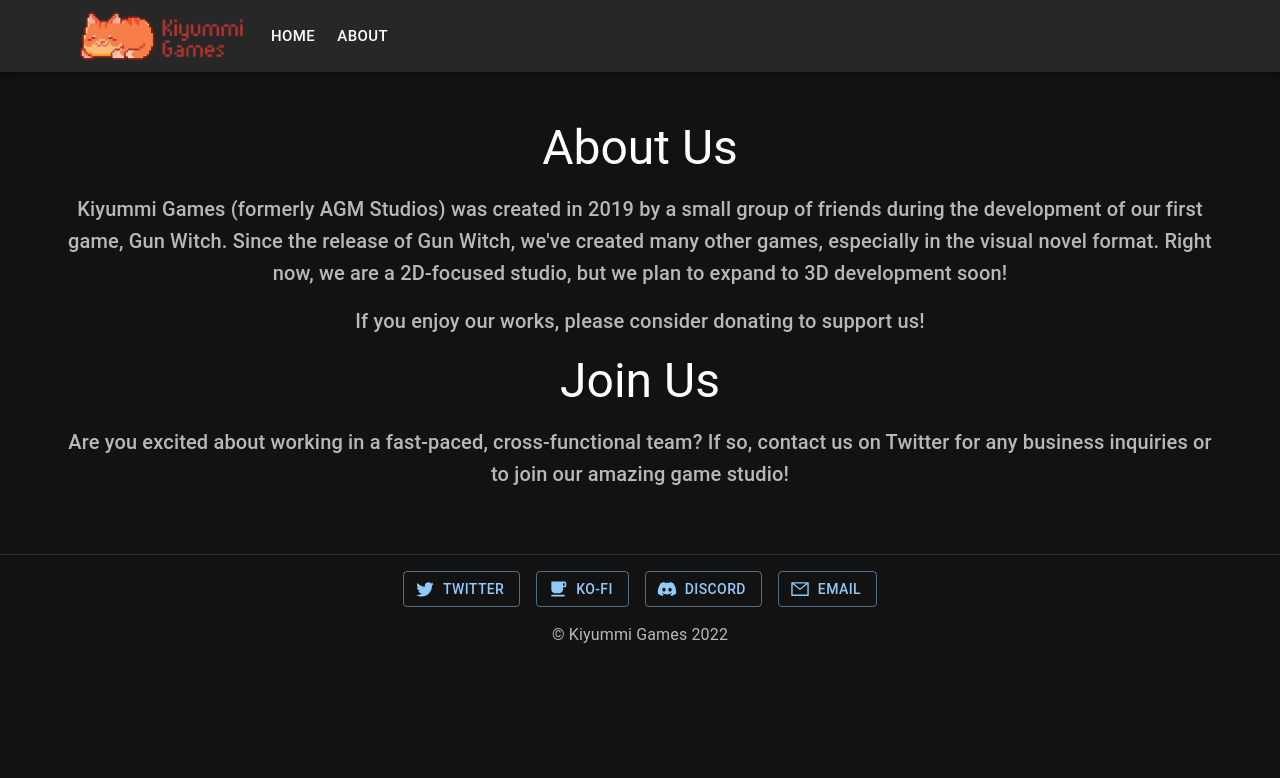
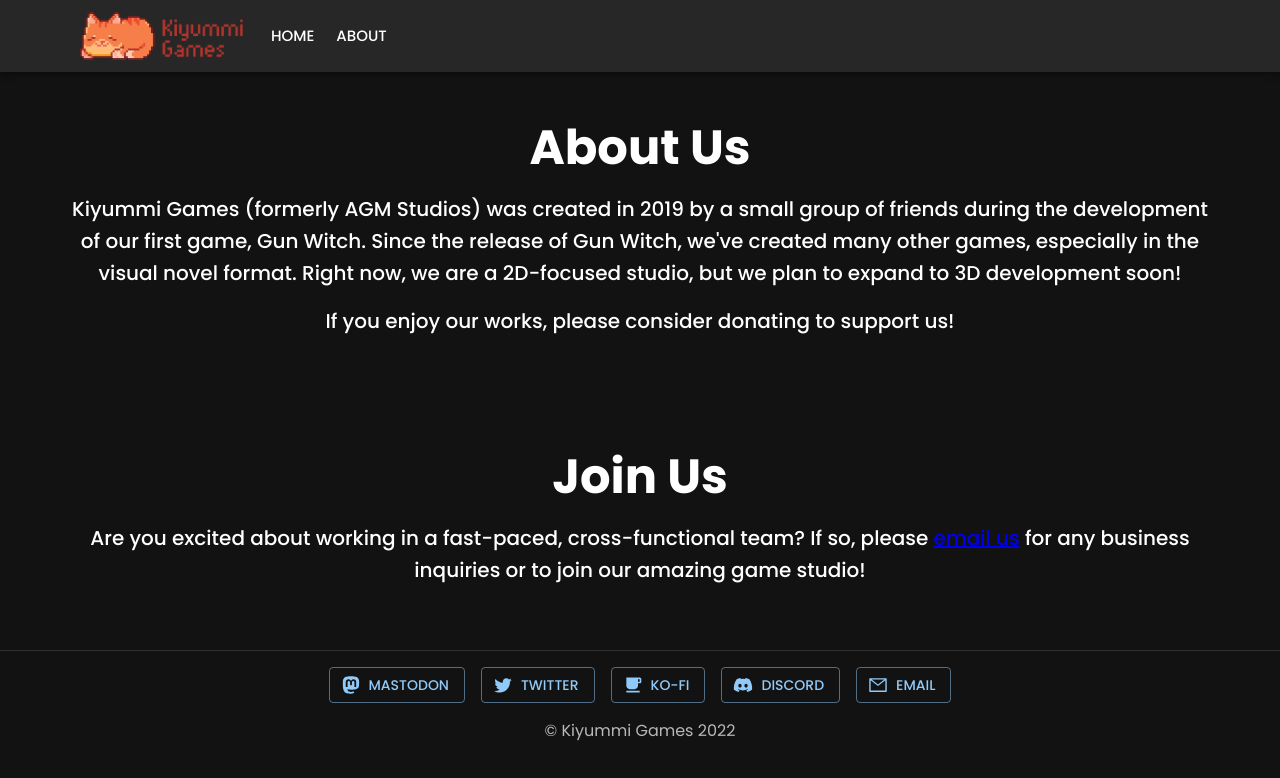
Before and after one commit to berrybus/kiyummi-website-old, a React (Create React App) app: page /about in a window 1280 px wide. Shown: the top 778 px of the page. Built offline with nearby package versions, Linux system fonts and the light colour scheme.

Commit message:
Remove twitter

```diff
--- a/src/About.js
+++ b/src/About.js
@@ -1,34 +1,52 @@
-import * as React from 'react';
-import Container from '@mui/material/Container';
-import Typography from '@mui/material/Typography';
+import * as React from "react";
+import Box from "@mui/material/Box";
+import Container from "@mui/material/Container";
+import Typography from "@mui/material/Typography";
 
 function About() {
   return (
     <main>
       <Container maxWidth="lg" sx={{ pt: 6 }}>
-                <Typography component="h1"
+        <Typography
+          component="h1"
+          fontWeight="bold"
           variant="h3"
           align="center"
           gutterBottom
-                >About Us</Typography>
-                <Typography variant="h6" align="center" color="text.secondary" paragraph gutterBottom >
-                    Kiyummi Games (formerly AGM Studios) was created in 2019 by a small group of friends during the development of our first game, Gun Witch. Since the release of Gun Witch, we've created many other games, especially in the visual novel format. Right now, we are a 2D-focused studio, but we plan to expand to 3D development soon!
+        >
+          About Us
+        </Typography>
+        <Typography variant="h6" align="center" paragraph gutterBottom>
+          Kiyummi Games (formerly AGM Studios) was created in 2019 by a small
+          group of friends during the development of our first game, Gun Witch.
+          Since the release of Gun Witch, we've created many other games,
+          especially in the visual novel format. Right now, we are a 2D-focused
+          studio, but we plan to expand to 3D development soon!
         </Typography>
 
-                <Typography variant="h6" align="center" color="text.secondary" paragraph gutterBottom >
+        <Typography variant="h6" align="center" paragraph gutterBottom>
           If you enjoy our works, please consider donating to support us!
         </Typography>
 
-                <Typography component="h1"
+        <Box sx={{ pt: 12 }}></Box>
+        <Typography
+          component="h1"
+          fontWeight="bold"
           variant="h3"
           align="center"
           gutterBottom
-                >Join Us</Typography>
-                <Typography variant="h6" align="center" color="text.secondary" paragraph gutterBottom >
-                    Are you excited about working in a fast-paced, cross-functional team? If so, contact us on Twitter for any business inquiries or to join our amazing game studio!
+        >
+          Join Us
+        </Typography>
+        <Typography variant="h6" align="center" paragraph gutterBottom>
+          Are you excited about working in a fast-paced, cross-functional team?
+          If so, please{" "}
+          <a href="mailto:kiyummigames@gmail.com" target="_blank">
+            email us
+          </a>{" "}
+          for any business inquiries or to join our amazing game studio!
         </Typography>
       </Container>
-
     </main>
   );
 }
--- a/src/App.js
+++ b/src/App.js
@@ -1,21 +1,23 @@
-import * as React from 'react';
-import { createTheme, ThemeProvider } from '@mui/material/styles';
-import CssBaseline from '@mui/material/CssBaseline';
-import Navbar from './Navbar';
-import Home from './Home';
-import About from './About';
-import Footer from './Footer';
+import * as React from "react";
+import { createTheme, ThemeProvider } from "@mui/material/styles";
+import CssBaseline from "@mui/material/CssBaseline";
+import Navbar from "./Navbar";
+import Home from "./Home";
+import About from "./About";
+import Footer from "./Footer";
+import "@fontsource/poppins/300.css";
+import "@fontsource/poppins/400.css";
+import "@fontsource/poppins/500.css";
+import "@fontsource/poppins/700.css";
 
-import {
-  BrowserRouter,
-  Routes,
-  Route
-}
-  from 'react-router-dom';
+import { BrowserRouter, Routes, Route } from "react-router-dom";
 
 const darkTheme = createTheme({
   palette: {
-    mode: 'dark',
+    mode: "dark",
+  },
+  typography: {
+    fontFamily: "Poppins, Roboto, sans-serif",
   },
 });
 
@@ -23,13 +25,13 @@ function App() {
   return (
     <ThemeProvider theme={darkTheme}>
       <CssBaseline>
-      <BrowserRouter>
-        <Navbar />
+        <BrowserRouter>
+          <Navbar />
           <Routes>
             <Route path="/" element={<Home />} />
             <Route path="/about" element={<About />} />
           </Routes>
-        <Footer />
+          <Footer />
         </BrowserRouter>
       </CssBaseline>
     </ThemeProvider>
--- a/src/Footer.js
+++ b/src/Footer.js
@@ -1,45 +1,83 @@
-import * as React from 'react';
-import Box from '@mui/material/Box';
-import Container from '@mui/material/Container';
-import Typography from '@mui/material/Typography';
-import Button from '@mui/material/Button';
-import Stack from '@mui/material/Stack';
-import Divider from '@mui/material/Divider';
-import TwitterIcon from '@mui/icons-material/Twitter';
-import LocalCafeIcon from '@mui/icons-material/LocalCafe';
-import { FaDiscord } from 'react-icons/fa';
-import { AiOutlineMail } from 'react-icons/ai';
+import * as React from "react";
+import Box from "@mui/material/Box";
+import Container from "@mui/material/Container";
+import Typography from "@mui/material/Typography";
+import Button from "@mui/material/Button";
+import Stack from "@mui/material/Stack";
+import Divider from "@mui/material/Divider";
+import TwitterIcon from "@mui/icons-material/Twitter";
+import LocalCafeIcon from "@mui/icons-material/LocalCafe";
+import { FaDiscord } from "react-icons/fa";
+import { FaMastodon } from "react-icons/fa";
+import { AiOutlineMail } from "react-icons/ai";
 
 function Copyright() {
   return (
     <Typography variant="body1" color="text.secondary" align="center">
-            {'© Kiyummi Games '}
+      {"© Kiyummi Games "}
       {new Date().getFullYear()}
     </Typography>
   );
 }
 
 function Footer() {
-
   return (
-        <Box component="footer" sx={{ bgcolor: 'background.paper', py: 6 }}>
+    <Box component="footer" sx={{ bgcolor: "background.paper", py: 6 }}>
       <Divider />
       <Container maxWidth="lg" sx={{ pt: 2 }}>
-                <Stack direction="row" spacing={2} justifyContent="center"
-                    alignItems="center" sx={{ pb: 2 }}>
+        <Stack
+          direction="row"
+          spacing={2}
+          justifyContent="center"
+          alignItems="center"
+          sx={{ pb: 2 }}
+        >
+          <Button
+            variant="outlined"
+            href="https://mastodon.gamedev.place/@kiyummi"
+            target="_blank"
+            rel="me"
+            startIcon={<FaMastodon />}
+          >
+            Mastodon
+          </Button>
 
-                    <Button variant="outlined" href="https://twitter.com/dev_witch" target="_blank" rel="noopener noreferrer" startIcon={<TwitterIcon />}>
+          <Button
+            variant="outlined"
+            href="https://twitter.com/dev_witch"
+            target="_blank"
+            rel="noopener noreferrer"
+            startIcon={<TwitterIcon />}
+          >
             Twitter
           </Button>
 
-                    <Button variant="outlined" href="https://ko-fi.com/kiyummi" target="_blank" rel="noopener noreferrer" startIcon={<LocalCafeIcon />}>
+          <Button
+            variant="outlined"
+            href="https://ko-fi.com/kiyummi"
+            target="_blank"
+            rel="noopener noreferrer"
+            startIcon={<LocalCafeIcon />}
+          >
             Ko-fi
           </Button>
 
-                    <Button variant="outlined" href="https://discord.gg/ke4E8Wgzpw" target="_blank" rel="noopener noreferrer" startIcon={<FaDiscord />}>
+          <Button
+            variant="outlined"
+            href="https://discord.gg/ke4E8Wgzpw"
+            target="_blank"
+            rel="noopener noreferrer"
+            startIcon={<FaDiscord />}
+          >
             Discord
           </Button>
-                    <Button variant="outlined" href="mailto:kiyummigames@gmail.com" target="_blank" rel="noopener noreferrer" startIcon={<AiOutlineMail/>}>
+          <Button
+            variant="outlined"
+            href="mailto:kiyummigames@gmail.com"
+            target="_blank"
+            rel="noopener noreferrer"
+            startIcon={<AiOutlineMail />}
+          >
             Email
           </Button>
         </Stack>
--- a/src/Navbar.js
+++ b/src/Navbar.js
@@ -1,30 +1,34 @@
-import * as React from 'react';
-import logo from './logo.png';
-import AppBar from '@mui/material/AppBar';
-import Toolbar from '@mui/material/Toolbar';
-import Container from '@mui/material/Container';
-import Box from '@mui/material/Box';
-import IconButton from '@mui/material/IconButton';
-import Typography from '@mui/material/Typography';
-import Menu from '@mui/material/Menu';
-import MenuIcon from '@mui/icons-material/Menu';
-import Button from '@mui/material/Button';
-import MenuItem from '@mui/material/MenuItem';
-import { Link } from 'react-router-dom';
-import useScrollTrigger from '@mui/material/useScrollTrigger';
-import Slide from '@mui/material/Slide';
-import PropTypes from 'prop-types';
+import * as React from "react";
+import logo from "./logo.png";
+import AppBar from "@mui/material/AppBar";
+import Toolbar from "@mui/material/Toolbar";
+import Container from "@mui/material/Container";
+import Box from "@mui/material/Box";
+import IconButton from "@mui/material/IconButton";
+import Typography from "@mui/material/Typography";
+import Menu from "@mui/material/Menu";
+import MenuIcon from "@mui/icons-material/Menu";
+import Button from "@mui/material/Button";
+import MenuItem from "@mui/material/MenuItem";
+import { Link } from "react-router-dom";
+import useScrollTrigger from "@mui/material/useScrollTrigger";
+import Slide from "@mui/material/Slide";
+import PropTypes from "prop-types";
 
-const pages = ['Home', 'About'];
+const pages = ["Home", "About"];
 const pagePaths = {
-  'Home': "/",
-  'About': '/about'
+  Home: "/",
+  About: "/about",
 };
 
 function HideOnScroll(props) {
   const { children } = props;
+  const { closeMenu } = props;
   const trigger = useScrollTrigger();
 
+  if (trigger) {
+    closeMenu();
+  }
   return (
     <Slide appear={false} direction="down" in={!trigger}>
       {children}
@@ -48,18 +52,24 @@ function Navbar(props) {
   };
 
   return (
-    <HideOnScroll {...props}>
+    <HideOnScroll {...props} closeMenu={() => handleCloseNavMenu()}>
       <AppBar position="sticky">
         <Container maxWidth="lg">
           <Toolbar disableGutters>
             <Link to="/">
-            <Box component="img"
-              sx={{ height: 48, display: { xs: 'none', md: 'flex' }, my: 1.5, mx: 2 }}
+              <Box
+                component="img"
+                sx={{
+                  height: 48,
+                  display: { xs: "none", md: "flex" },
+                  my: 1.5,
+                  mx: 2,
+                }}
                 src={logo}
-              alt="logo">
-            </Box>
+                alt="logo"
+              ></Box>
             </Link>
-          <Box sx={{ flexGrow: 1, display: { xs: 'flex', md: 'none' } }}>
+            <Box sx={{ flexGrow: 1, display: { xs: "flex", md: "none" } }}>
               <IconButton
                 size="large"
                 aria-label="navigation for current user"
@@ -74,50 +84,57 @@ function Navbar(props) {
                 id="menu-appbar"
                 anchorEl={anchorElNav}
                 anchorOrigin={{
-                vertical: 'bottom',
-                horizontal: 'left',
+                  vertical: "bottom",
+                  horizontal: "left",
                 }}
-              keepMounted
                 transformOrigin={{
-                vertical: 'top',
-                horizontal: 'left',
+                  vertical: "top",
+                  horizontal: "left",
                 }}
                 open={Boolean(anchorElNav)}
                 onClose={handleCloseNavMenu}
                 sx={{
-                display: { xs: 'block', md: 'none' },
+                  display: { xs: "block", md: "none" },
                 }}
+                disableScrollLock={true}
               >
                 {pages.map((page) => (
-                <MenuItem component={Link}
-                  to={pagePaths[page]} key={page} onClick={handleCloseNavMenu}>
+                  <MenuItem
+                    component={Link}
+                    to={pagePaths[page]}
+                    key={page}
+                    onClick={handleCloseNavMenu}
+                  >
                     <Typography textAlign="center">{page}</Typography>
                   </MenuItem>
                 ))}
               </Menu>
             </Box>
-          <Box sx={{
+            <Box
+              sx={{
                 mr: 2,
-            display: { xs: 'flex', md: 'none' },
+                display: { xs: "flex", md: "none" },
                 flexGrow: 1,
-          }} >
+              }}
+            >
               <Link to="/">
-              <Box component="img"
+                <Box
+                  component="img"
                   sx={{ height: 48, my: 1.5, mx: 2 }}
                   src={logo}
-                alt="logo">
-              </Box>
+                  alt="logo"
+                ></Box>
               </Link>
             </Box>
-          <Box sx={{ flexGrow: 1, display: { xs: 'none', md: 'flex' } }}>
+            <Box sx={{ flexGrow: 1, display: { xs: "none", md: "flex" } }}>
               {pages.map((page) => (
                 <Button
                   component={Link}
                   to={pagePaths[page]}
                   key={page}
                   onClick={handleCloseNavMenu}
-                size='large'
-                sx={{ my: 1, color: 'white', display: 'block' }}
+                  size="large"
+                  sx={{ my: 1, color: "white", display: "block" }}
                 >
                   {page}
                 </Button>
```
Also changed, not shown: package.json (+5 -2 lines), src/Home.js (+211 -85 lines), src/index.js (+5 -5 lines), 1 other file (tests, documents, lock files or other folders). Lines whose indentation alone changed are shown as unchanged.
